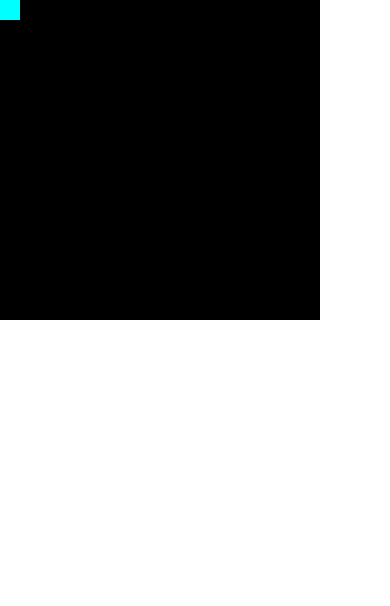
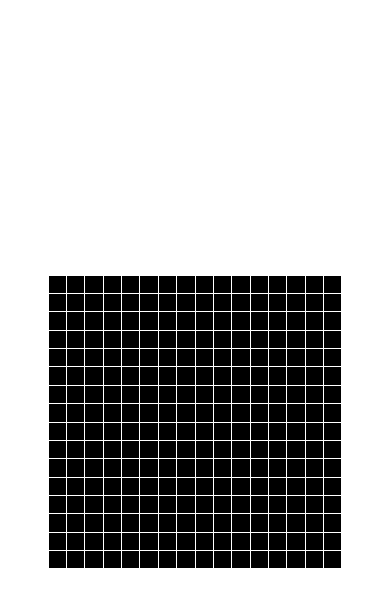
Before and after one commit to JamahlBoykin/odin-etch-a-sketch, a plain HTML site: page index.html in a window 390 px wide. Drawn offline with Linux system fonts and the light colour scheme.

Commit message:
Make grid size and tile count responsive

```diff
--- a/index.html
+++ b/index.html
@@ -12,6 +12,8 @@
   </head>
 
   <body>
-    <div class="grid"></div>
+    <div class="grid-container">
+      <div class="grid"></div>
+    </div>
   </body>
 </html>
--- a/script.js
+++ b/script.js
@@ -1,14 +1,37 @@
 const grid = document.querySelector('.grid');
+createGrid();
 
-for (let i = 0; i < (16*16); i++) {
+function createGrid(gridSize = 16) {
+  resetGrid();
+  setDimensions(gridSize);
+  createTiles(gridSize ** 2);
+  addListeners();
+}
+
+function resetGrid() {
+  while (grid.firstChild) {
+    grid.removeChild(grid.firstChild);
+  }
+}
+
+function setDimensions(size) {
+  grid.style.gridTemplateColumns = `repeat(${size}, 1fr)`;
+  grid.style.gridTemplateRows = `repeat(${size}, 1fr)`;
+}
+
+function createTiles(tileCount) {
+  for (let i = 0; i < (tileCount); i++) {
     const tile = document.createElement('div');
     tile.classList.add('tile');
     grid.appendChild(tile);
   }
+}
 
+function addListeners() {
   const tiles = document.querySelectorAll('.tile');
   tiles.forEach((tile) => {
     tile.addEventListener('mouseenter', () => {
       tile.style.backgroundColor = 'aqua';
     });
   });
+}
--- a/style.css
+++ b/style.css
@@ -32,10 +32,18 @@ body {
   font-family: Helvetica, sans-serif;
 }
 
+.grid-container {
+  height: 100%;
+  display: flex;
+  justify-content: center;
+  align-items: center;
+}
+
 .grid {
+  aspect-ratio: 1 / 1;
+  width: min(75%, 75vh);
   display: grid;
-  grid-template-columns: repeat(16, 20px);
-  grid-template-rows: repeat(16, 20px);
+  gap: 1px;
 }
 
 .tile {
```
Lines whose indentation alone changed are shown as unchanged.
